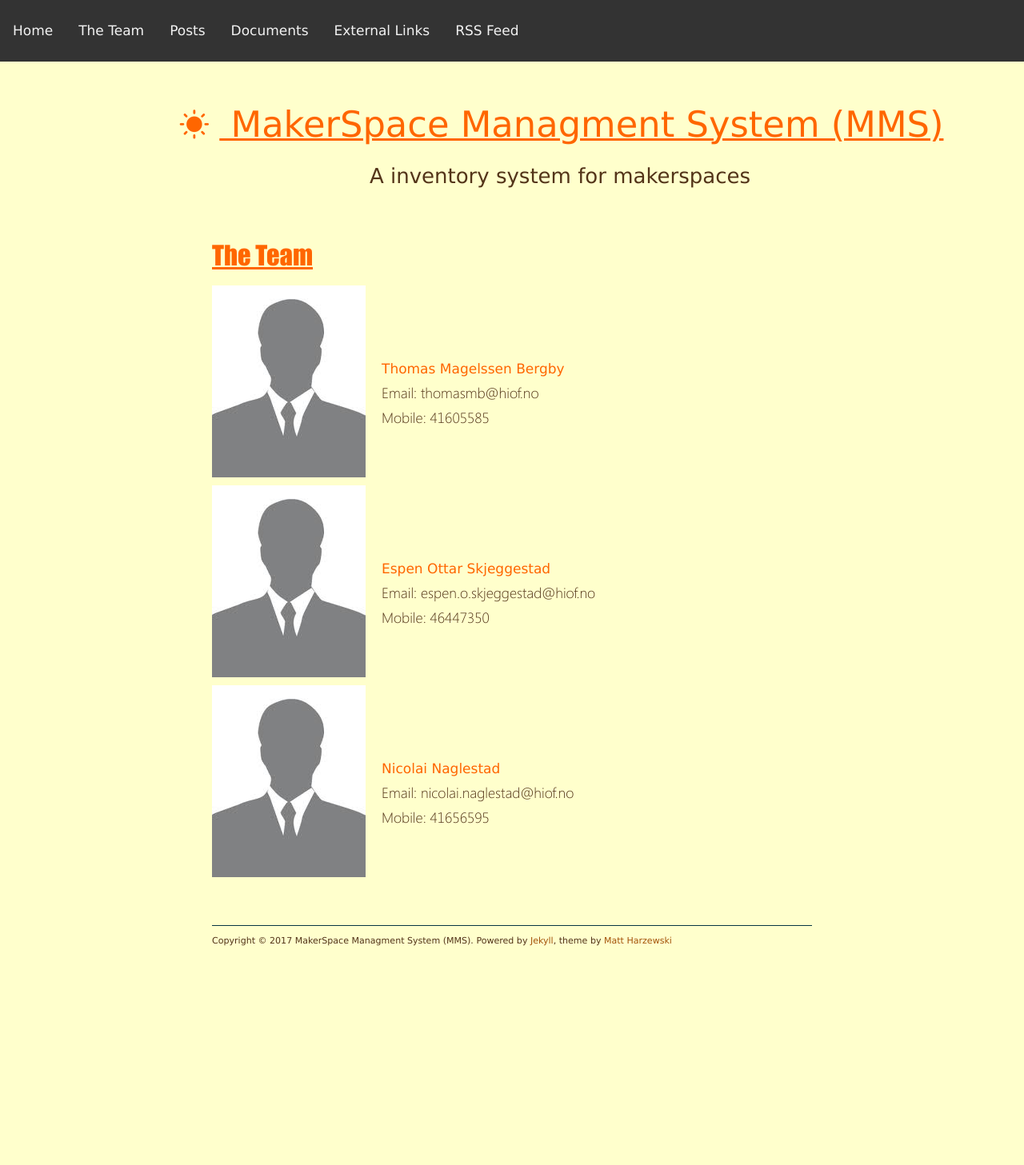
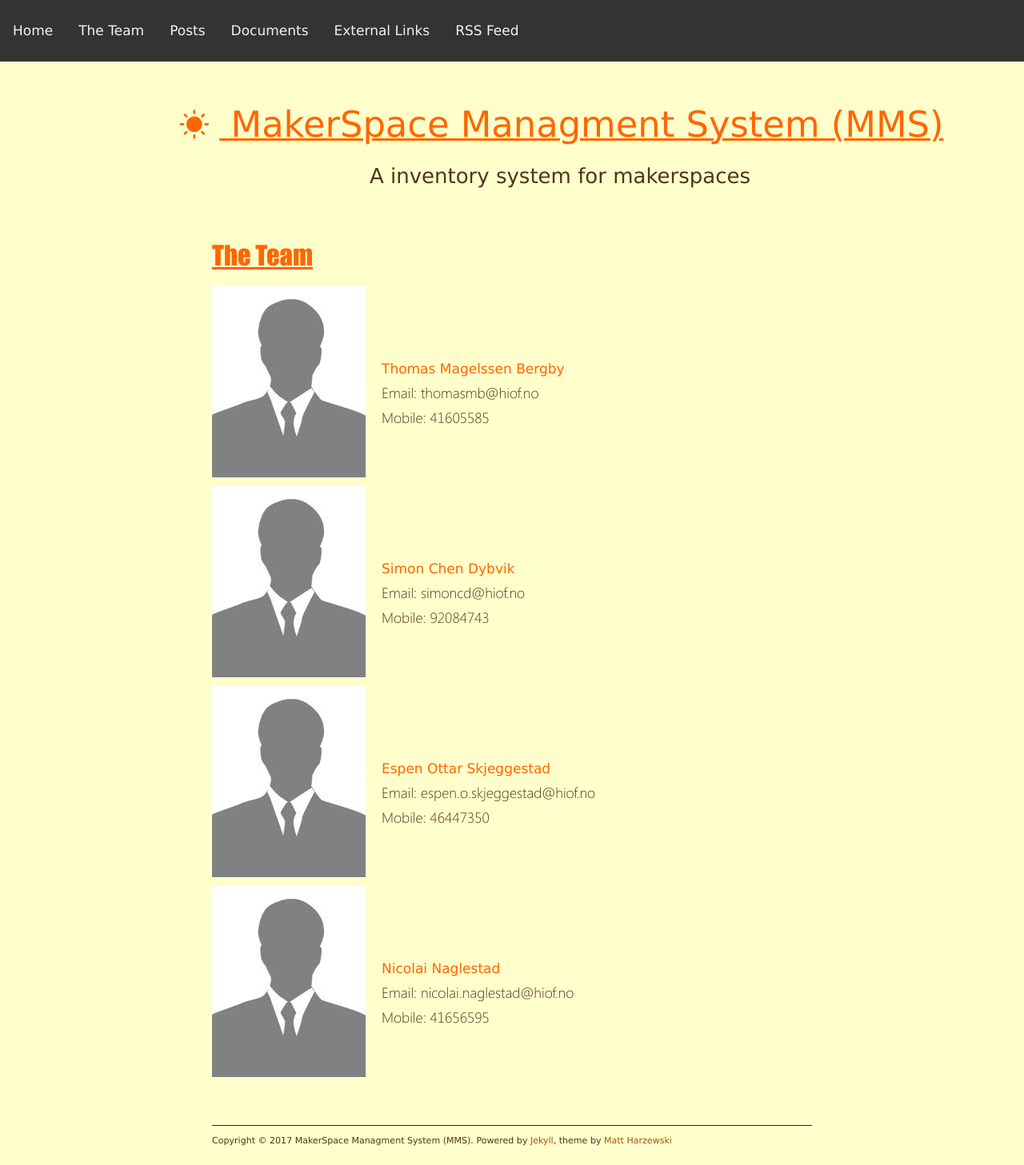
Before and after one commit to MakerManagement/MakerManagement.github.io, a Jekyll site: the page built from the-team/index.html, in a window 1280 px wide. Shown: the whole page at 80% size. Built offline with Jekyll 4.4.1, drawn with Linux system fonts in a browser that asks for light colours; nearby versions of some CDN libraries; before the commit the page ends 1207 px from its top, so only the background shows below that.

Commit message:
Added Simon to "the team"

```diff
--- a/the-team/index.html
+++ b/the-team/index.html
@@ -10,6 +10,15 @@
 		<h2>Thomas Magelssen Bergby</h2>
 		<p>Email: <span class="backwards">on.foih@bmsamoht</span></p>
 		<p>Mobile: <span class="backwards">58550614</span></p>
+	</div>
+</div>
+
+<div class="team-member">
+	<img src="/images/noprofile.jpg" alt="Simon Chen Dybvik" /></p>
+	<div class="member-text">
+		<h2>Simon Chen Dybvik</h2>
+		<p>Email: <span class="backwards">on.foih@dcnomis</span></p>
+		<p>Mobile: <span class="backwards">34748029</span></p>
 	</div>
 </div>
 
```
